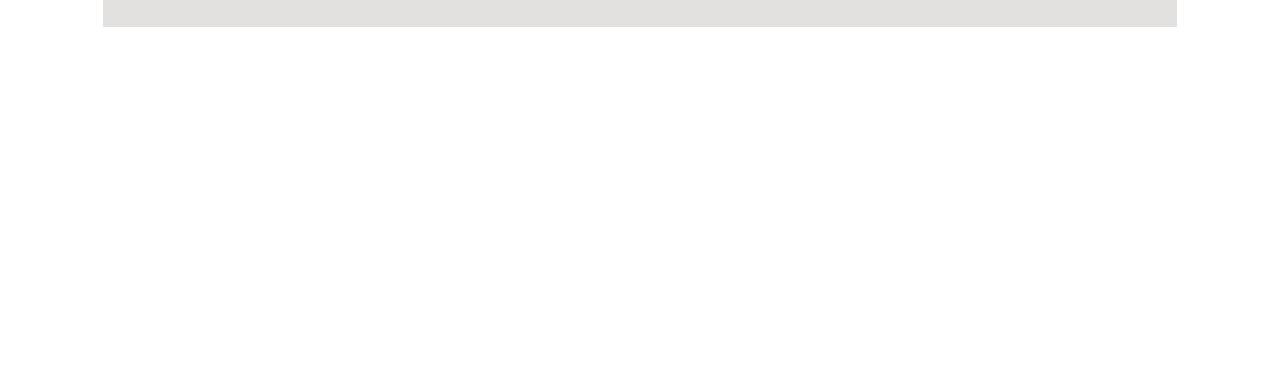
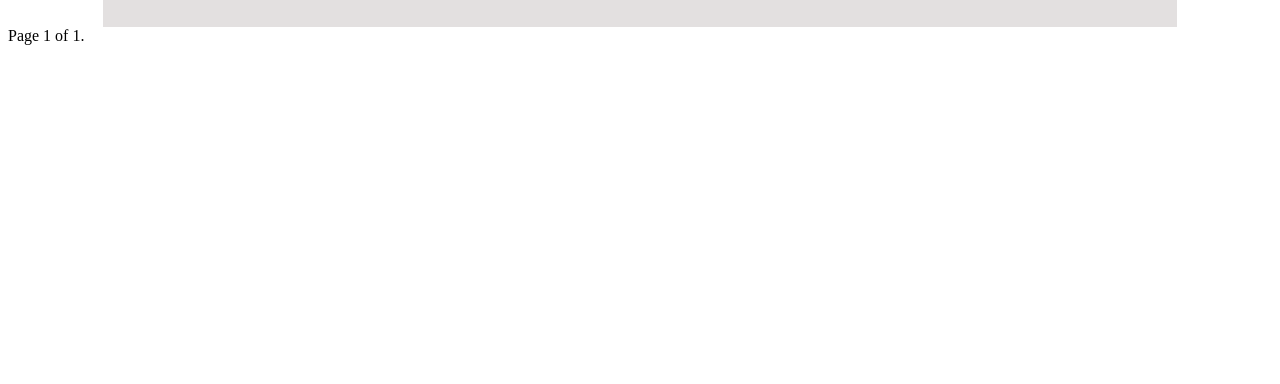
Before and after one commit to siesto1elemento/Django_news, a Django app: page / in a window 1280 px wide. Shown: the part 383-767 px from the top of the page. Run offline with Django 4.2, Linux system fonts and the light colour scheme; tables that the repository leaves empty hold one stand-in row (values such as "Sample post").

Commit message:
Added pagination

```diff
--- a/posts/models.py
+++ b/posts/models.py
@@ -3,7 +3,7 @@ from django.db import models
 class Post(models.Model):
     title = models.CharField(max_length=255,blank=True)
     link = models.URLField(max_length=200)
-    author = models.CharField(max_length=100,null=True)
+    author = models.CharField(max_length=100)
     upvotes = models.PositiveBigIntegerField(default=0)
     time_added = models.DateTimeField(auto_now_add=True)
 
--- a/posts/templates/home.html
+++ b/posts/templates/home.html
@@ -16,7 +16,7 @@
             <strong>Hacker News</strong>
         </div>
         <div class="login">
-            <a href="/submit">(Submit)</a>
+            <a href="/submit">(Submit) |</a>
             {% if user.is_authenticated %}
                 <a class="logout" href="/accounts/logout/">Log out</a>
                 User: {{ user }}
@@ -29,7 +29,7 @@
     <div class="background">
 
         <ol class="custom-ordered-list" >
-            {% for post in all_post %}
+            {% for post in page_obj %}
             <li>
                 <form method="post" action="{% url 'upvote_post' post.id %}">
                     {% csrf_token %}
@@ -55,5 +55,22 @@
             {% endfor %}
         </ol>
     </div>
+    <div class="pagination">
+        <span class="step-links">
+          {% if page_obj.has_previous %}
+            <a href="?page=1">&laquo; first</a>
+            <a href="?page={{ page_obj.previous_page_number }}">previous</a>
+          {% endif %}
+
+          <span class="current">
+            Page {{ page_obj.number }} of {{ page_obj.paginator.num_pages }}.
+          </span>
+
+          {% if page_obj.has_next %}
+            <a href="?page={{ page_obj.next_page_number }}">next</a>
+            <a href="?page={{ page_obj.paginator.num_pages }}">last &raquo;</a>
+          {% endif %}
+        </span>
+      </div>
 </body>
 </html>
--- a/posts/templates/submit.html
+++ b/posts/templates/submit.html
@@ -23,7 +23,7 @@
             </div>
             <div class="form-group">
                 <label for="author">Author:</label>
-                <input type="text" id="author" name="author" placeholder="Enter your name" required>
+                <input type="text" id="author" name="author" placeholder="Enter your name" >
             </div>
             <div class="form-group">
                 <button type="submit">Submit</button>
--- a/posts/views.py
+++ b/posts/views.py
@@ -4,14 +4,21 @@ from .models import Post,Comment
 from django.urls import reverse
 from django.http import HttpResponse
 from django.contrib.auth.decorators import login_required
+from django.core.paginator import Paginator
 
 
 
 def posts(request):
     all_post = Post.objects.all()
+    items_per_page = 10
+
+    paginator = Paginator(all_post, items_per_page)
+    page_number = request.GET.get('page')
+    page_obj = paginator.get_page(page_number)
 
     context = {
         "all_post": all_post,
+        'page_obj': page_obj,
 
     }
 
@@ -40,7 +47,8 @@ def submit_form(request):
     if request.method == 'POST':
         title = request.POST.get('title')
         link = request.POST.get('url')
-        author = request.POST.get('Author')
+        author = request.POST.get('author', 'anonymous')
+
 
         # Process the form data, for example, save it to the database
         # Your processing logic goes here
```
Also changed, not shown: posts/migrations/0003_alter_post_author.py (added), posts/migrations/0004_alter_post_author.py (added), posts/migrations/0005_alter_post_author.py (added), posts/migrations/0006_alter_post_author.py (added).
